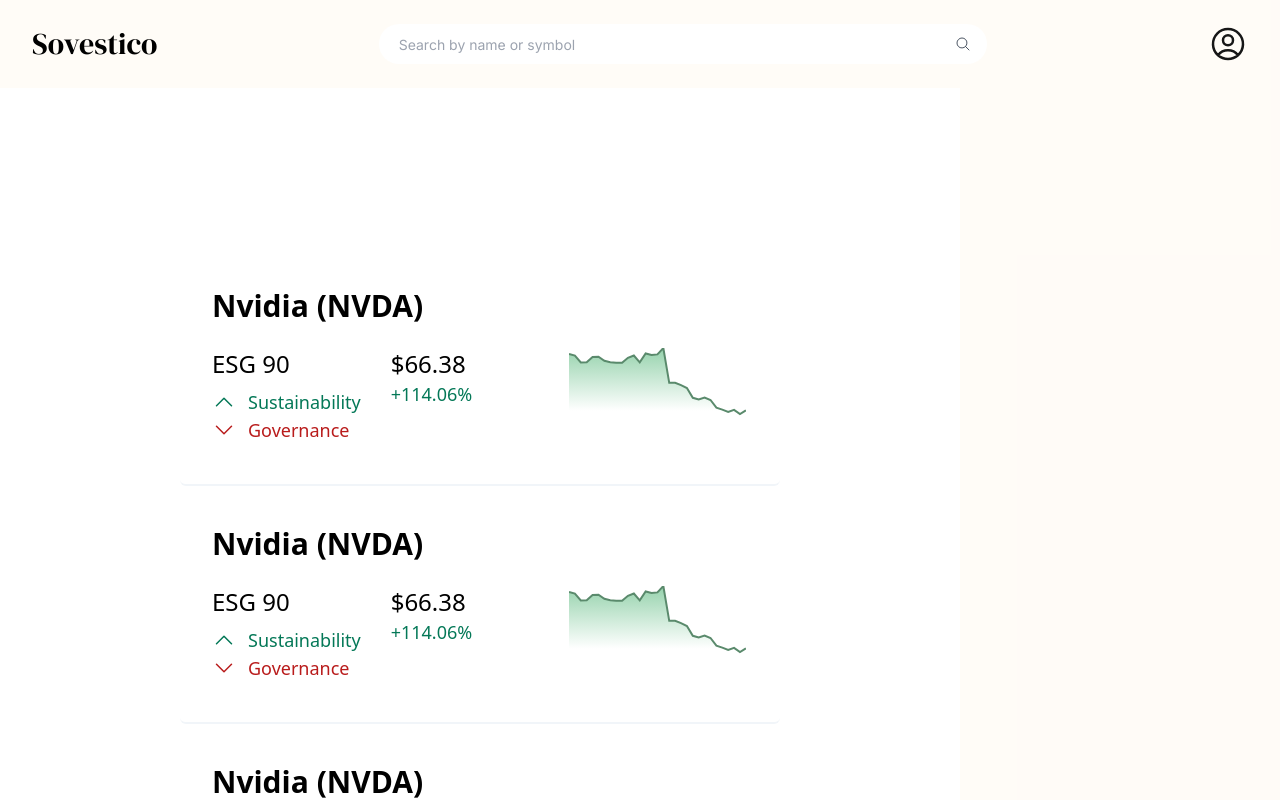
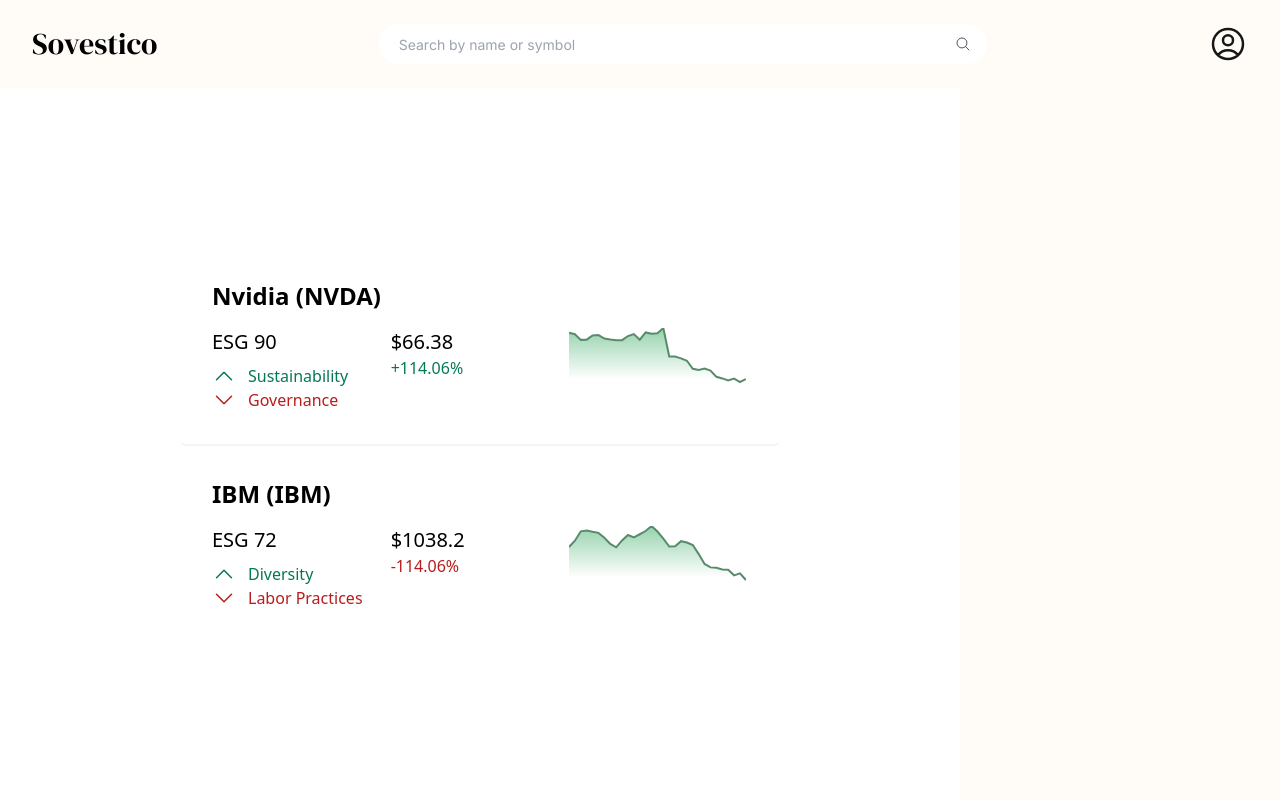
Before and after one commit to AngelaVilladiego/Sovestico, a React (Vite) app in the folder SovesticoWeb/: page / in a window 1280 px wide. Shown: the top 800 px of the page. Built offline with nearby package versions, Linux system fonts and the light colour scheme.

Commit message:
overview card component pretty much done

```diff
--- a/SovesticoWeb/src/components/overview-card/overview-card.jsx
+++ b/SovesticoWeb/src/components/overview-card/overview-card.jsx
@@ -9,31 +9,41 @@
   AreaChart,
   Area,
 } from "recharts";
-import getData from "../../utilities/random-stock-month";
+
 import "./overview-card.css";
 
-function OverviewCard() {
-  const dummyData = getData();
-
+function OverviewCard({ stock, onClick }) {
   return (
-    <div className="overview-card rounded-md py-10 px-8 hover:cursor-pointer hover:bg-slate-50">
-      <p className="text-3xl font-semibold pb-6">Nvidia (NVDA)</p>
+    <div
+      onClick={onClick}
+      className="overview-card rounded-md py-8 px-8 hover:cursor-pointer hover:bg-slate-50"
+    >
+      <p className="text-2xl font-semibold pb-4">
+        {stock.name} ({stock.symbol})
+      </p>
       <div className="grid grid-cols-3">
         <div>
-          <p className="font-medium text-2xl pb-2">ESG 90</p>
-          <div className="flex text-emerald-700  text-lg">
+          <p className="font-medium text-xl pb-2">ESG {stock.esg}</p>
+          <div className="flex text-emerald-700  text-med">
             <ChevronUpIcon className="h-6 w-6 mr-3 self-center" />
-            <span className="font-medium">Sustainability</span>
+            <span>{stock.strongestPrinciple}</span>
           </div>
-          <div className="flex text-red-700 text-lg">
+          <div className="flex text-red-700 text-md">
             <ChevronDownIcon className="h-6 w-6 mr-3 self-center" />
-            <span>Governance</span>
+            <span>{stock.weakestPrinciple}</span>
           </div>
         </div>
 
         <div className="">
-          <p className="text-2xl font-medium">$66.38</p>
-          <p className="text-emerald-700 text-lg">+114.06%</p>
+          <p className="text-xl font-medium">${stock.price}</p>
+          <p
+            className={`${
+              stock.change > 0 ? "text-emerald-700" : "text-red-700"
+            } text-md`}
+          >
+            {stock.change > 0 ? "+" : ""}
+            {stock.change}%
+          </p>
         </div>
 
         <div className="place-self-stretch justify-self-stretch">
@@ -43,7 +53,7 @@
             className="pointer-events-none"
           >
             <AreaChart
-              data={dummyData}
+              data={stock.data}
               margin={{ top: 0, left: 0, right: 0, bottom: 0 }}
             >
               <defs>
@@ -57,8 +67,8 @@
                 tick={false}
                 axisLine={false}
                 domain={[
-                  Math.min(...dummyData.map((item) => item.close)),
-                  Math.max(...dummyData.map((item) => item.close)),
+                  Math.min(...stock.data.map((item) => item.close)),
+                  Math.max(...stock.data.map((item) => item.close)),
                 ]}
               />
               <XAxis tick={false} axisLine={false} dataKey="date" />
--- a/SovesticoWeb/src/routes/search-results/search-results.jsx
+++ b/SovesticoWeb/src/routes/search-results/search-results.jsx
@@ -1,14 +1,47 @@
 import OverviewCard from "../../components/overview-card/overview-card";
 import "./search-results.css";
+import { getData, getData2 } from "../../utilities/random-stock-month";
 
 function SearchResults() {
+  const dummyData = getData();
+  const dummyStock = {
+    name: "Nvidia",
+    symbol: "NVDA",
+    esg: 90,
+    strongestPrinciple: "Sustainability",
+    weakestPrinciple: "Governance",
+    price: 66.38,
+    change: 114.06,
+    data: dummyData,
+  };
+
+  const dummyData2 = getData2();
+  const dummyStock2 = {
+    name: "IBM",
+    symbol: "IBM",
+    esg: 72,
+    strongestPrinciple: "Diversity",
+    weakestPrinciple: "Labor Practices",
+    price: 1038.2,
+    change: -114.06,
+    data: dummyData2,
+  };
+
   return (
     <div className="results-container">
       <div className="stock-results grow flex flex-col justify-center items-center w-9/12 px-40 py-40 bg-white">
-        <OverviewCard />
-        <OverviewCard />
-        <OverviewCard />
-        <OverviewCard />
+        <OverviewCard
+          stock={dummyStock}
+          onClick={() => {
+            console.log("clicked 1");
+          }}
+        />
+        <OverviewCard
+          stock={dummyStock2}
+          onClick={() => {
+            console.log("clicked 2");
+          }}
+        />
       </div>
     </div>
   );
--- a/SovesticoWeb/src/utilities/random-stock-month.js
+++ b/SovesticoWeb/src/utilities/random-stock-month.js
@@ -701,7 +701,7 @@
   },
 };
 
-export default function getData() {
+export function getData() {
   let data = [];
   let count = 31;
   Object.entries(dummyData).forEach(([key, value]) => {
@@ -710,7 +710,17 @@
     }
     count -= 1;
   });
-
-  console.log(data);
   return data;
 }
+
+export function getData2() {
+  let data = [];
+  let count = 62;
+  Object.entries(dummyData).forEach(([key, value]) => {
+    if (count > 0 && count < 32) {
+      data.push({ date: key, close: value["4. close"] });
+    }
+    count -= 1;
+  });
+  return data;
+}
```
